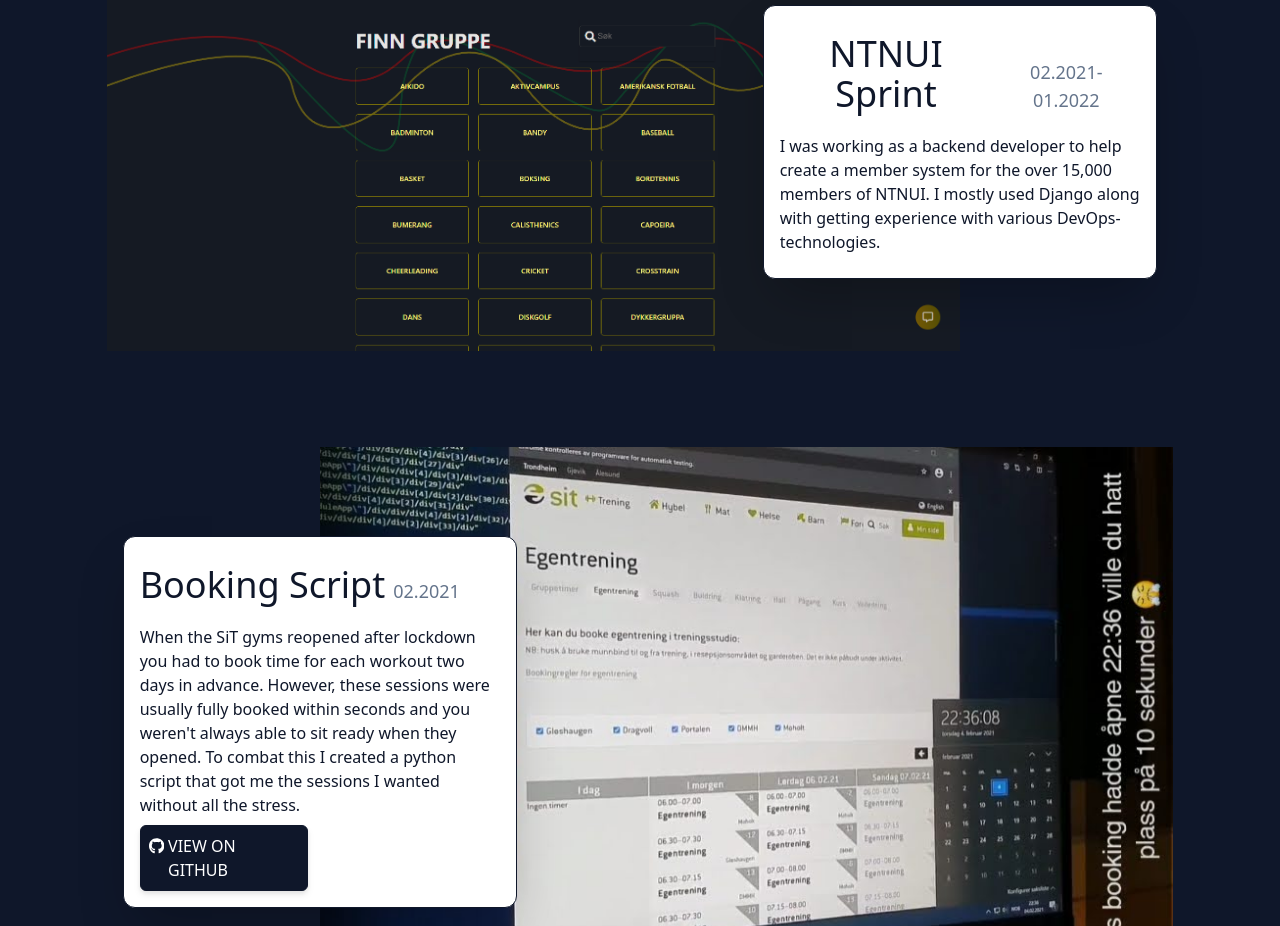
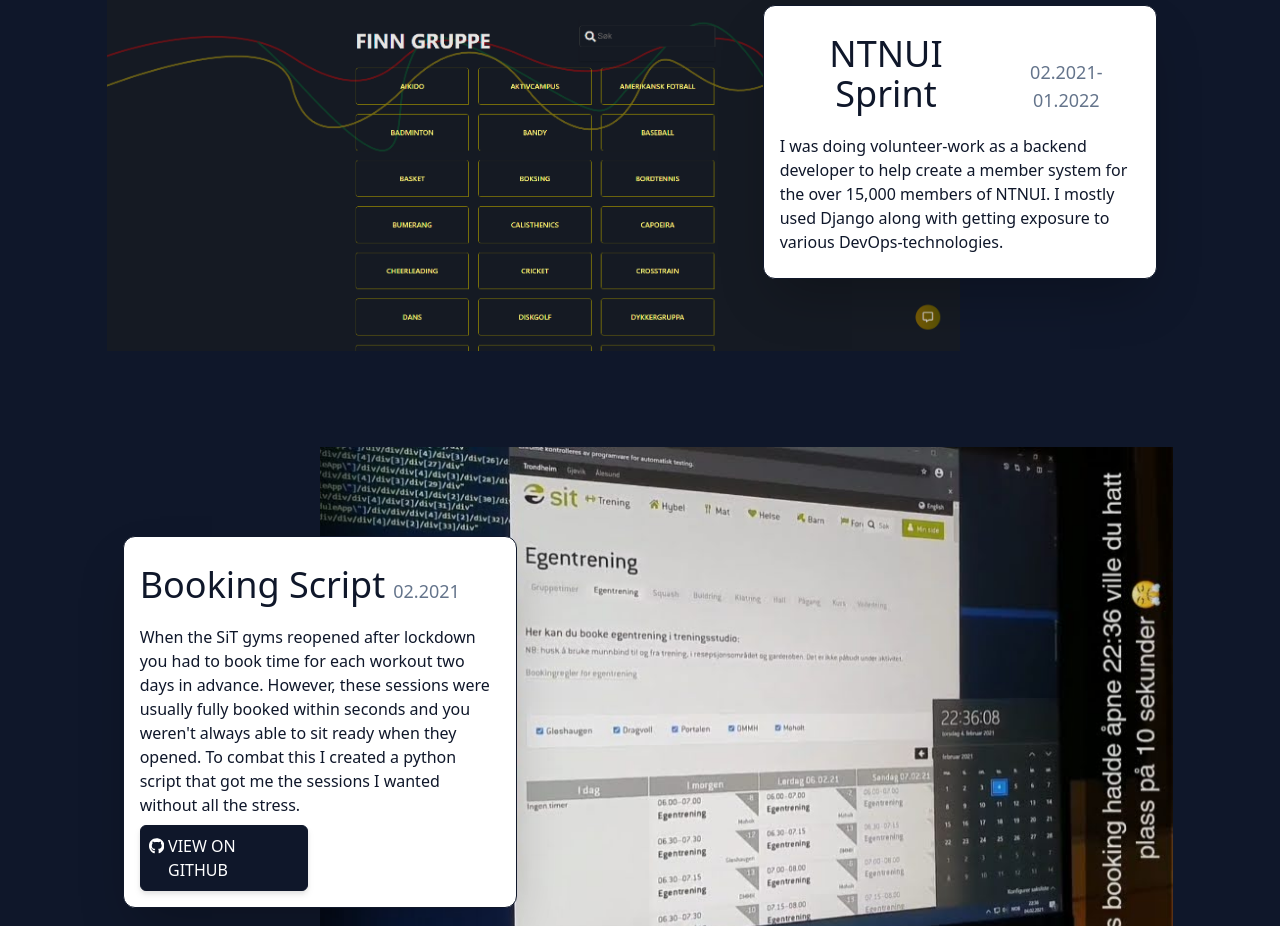
Before and after one commit to Mikkelof/portfolio, a React (Create React App) app: page / in a window 1280 px wide. Shown: the part 2100-3026 px from the top of the page. Built offline with nearby package versions, Linux system fonts and the light colour scheme.

Commit message:
Updated the resume link and description of one project

```diff
--- a/src/components/Intro.jsx
+++ b/src/components/Intro.jsx
@@ -28,7 +28,7 @@
                             <a href="mailto:mikkel.ofrim@gmail.com" rel="noopener noreferrer" target="_blank"><FiMail size={40} className="hover:text-blue-900" /></a>
                             <a href="https://github.com/Mikkelof" rel="noopener noreferrer" target="_blank"><FaGithub size={40} className="hover:text-blue-900" /></a>
                             <a href="https://www.linkedin.com/in/mikkelofrim/" rel="noopener noreferrer" target="_blank"><FaLinkedin size={40} className="hover:text-blue-900" /></a>
-                            <a href="" rel="noopener noreferrer" target="_blank"><CgFileDocument size={40} className="hover:text-blue-900" /></a>
+                            <a href="https://docs.google.com/document/d/1qrk4TIpIFDbpqv69nXbZEA3YhcvoFS_gSpk8t2yqwsg/edit?usp=sharing" rel="noopener noreferrer" target="_blank"><CgFileDocument size={40} className="hover:text-blue-900" /></a>
                         </div>
                     </div>
                 </div>
--- a/src/components/Projects.jsx
+++ b/src/components/Projects.jsx
@@ -49,8 +49,8 @@
                     <div className='row-span-full col-span-4 col-end-11 self-center
                     bg-white text-slate-900 m-4 p-4 rounded-xl shadow-2xl border border-slate-900'>
                         <p className='text-4xl py-3 flex text-center'>NTNUI Sprint<span className='text-lg text-slate-500 flex flex-col justify-end px-2'>02.2021-01.2022</span></p>
-                        <p className='py-2'>I was working as a backend developer to help create a member system for the over 15,000 members of NTNUI. I mostly used Django along with getting
-                        experience with various DevOps-technologies.</p>
+                        <p className='py-2'>I was doing volunteer-work as a backend developer to help create a member system for the over 15,000 members of NTNUI.
+                        I mostly used Django along with getting exposure to various DevOps-technologies.</p>
                     </div>
                 </div>
                 <div className='grid grid-cols-10 py-12'>
```
